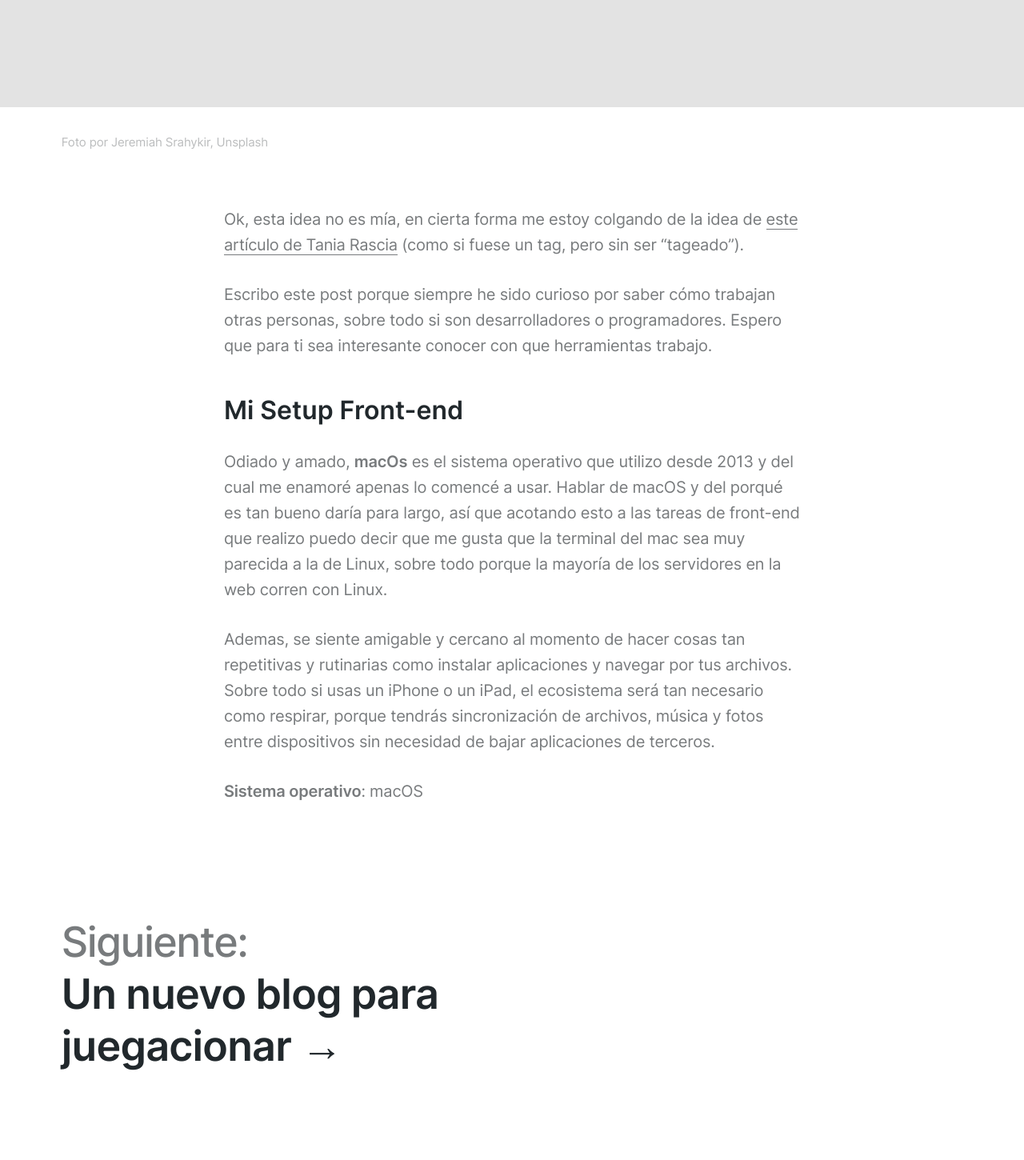
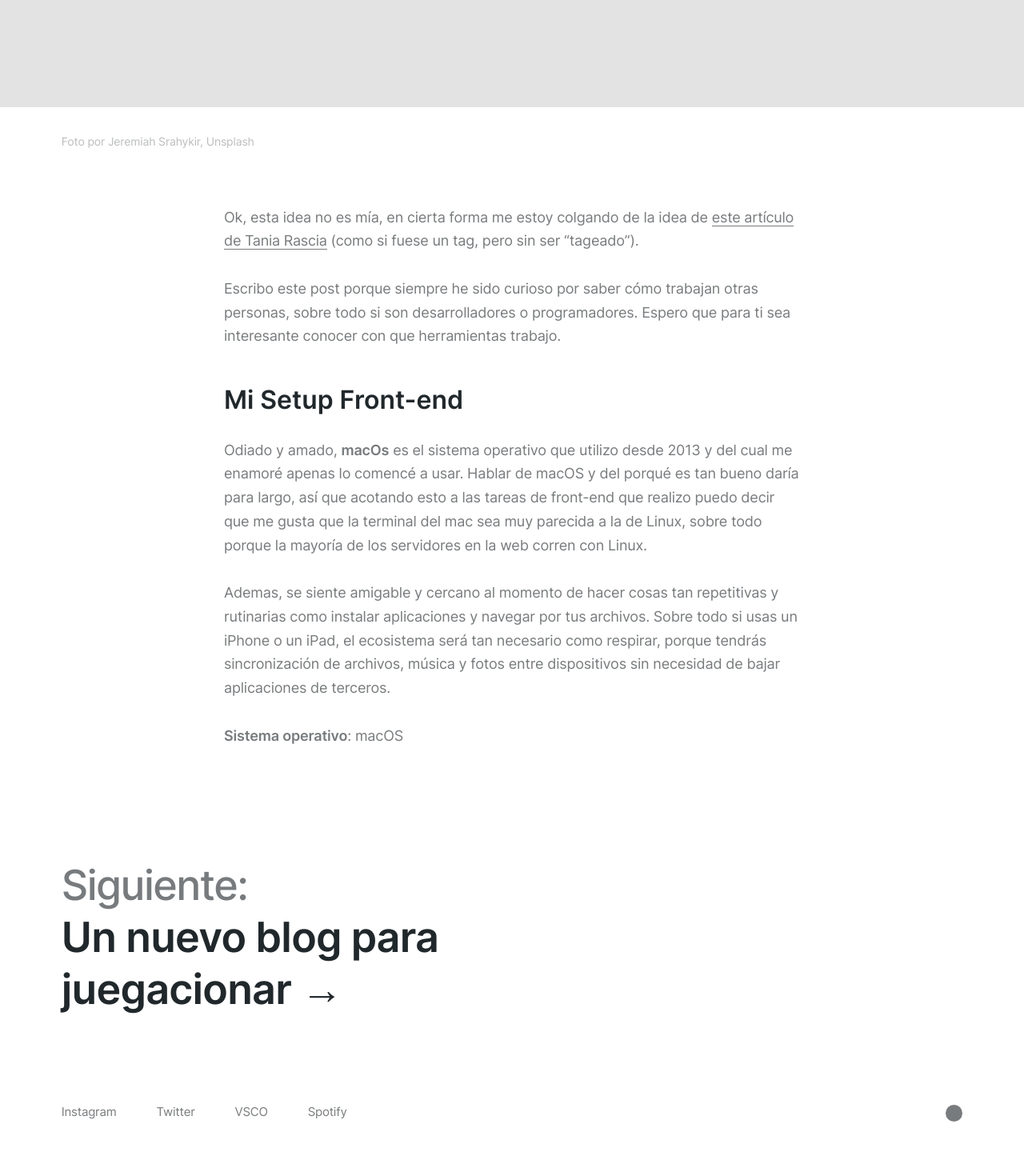
Before and after one commit to dandelior/juanberrios-21, a Next.js app: page /blog/post in a window 1280 px wide. Shown: the part 1000-2450 px from the top of the page at 80% size. Built offline with nearby package versions, Linux system fonts and the light colour scheme.

Commit message:
Details typography

```diff
--- a/styles/Post.module.sass
+++ b/styles/Post.module.sass
@@ -21,7 +21,8 @@
   .postImageCaption
     padding: 32px 6vw 30px
     padding: 32px 6vw 34px
-    font-size: 15px
+    // font-size: 15px
+    font-size: 14px
 
 .postContent
   padding: 0 40px 0 30px
@@ -53,8 +54,10 @@
     max-width: 800px
     max-width: 720px
     p
-      font-size: 20px
-      line-height: 160%
+      // font-size: 20px
+      font-size: 18px
+      // line-height: 160%
+      line-height: 165%
       margin-bottom: 30px
       strong, b
       a
--- a/styles/globals.sass
+++ b/styles/globals.sass
@@ -373,8 +373,9 @@ p
 
 @media (min-width: 1024px)
   p
+    // line-height: 165%
     // font-size: 18px
-    line-height: 160%
+    // line-height: 160%
 
 h1
   font-size: 34px
--- a/styles/parts/BlogPreview.module.sass
+++ b/styles/parts/BlogPreview.module.sass
@@ -38,8 +38,10 @@
           &:first-child
           h3
             max-width: 90%
+            margin-bottom: 16px
           p
             max-width: 95%
+            margin-bottom: 16px
 
 .morePosts
   padding: 36px 30px 100px
--- a/styles/parts/Footer.module.sass
+++ b/styles/parts/Footer.module.sass
@@ -24,7 +24,8 @@
     .rrssLinks
       display: flex
       a
-        font-size: 16px
+        // font-size: 16px
+        font-size: 15px
         margin-top: 0
         margin-right: 50px
         &:last-child
--- a/styles/parts/Header.module.sass
+++ b/styles/parts/Header.module.sass
@@ -74,7 +74,7 @@
     right: auto
     bottom: auto
     .logo
-      font-size: 17px
+      // font-size: 17px
     .burger
       display: none
       &::after, &::before
@@ -134,7 +134,7 @@
     a
       width: auto
       margin-bottom: 0
-      font-size: 16px
+      font-size: 15px
       margin-left: 60px
       &.active
       &.inactive
```
